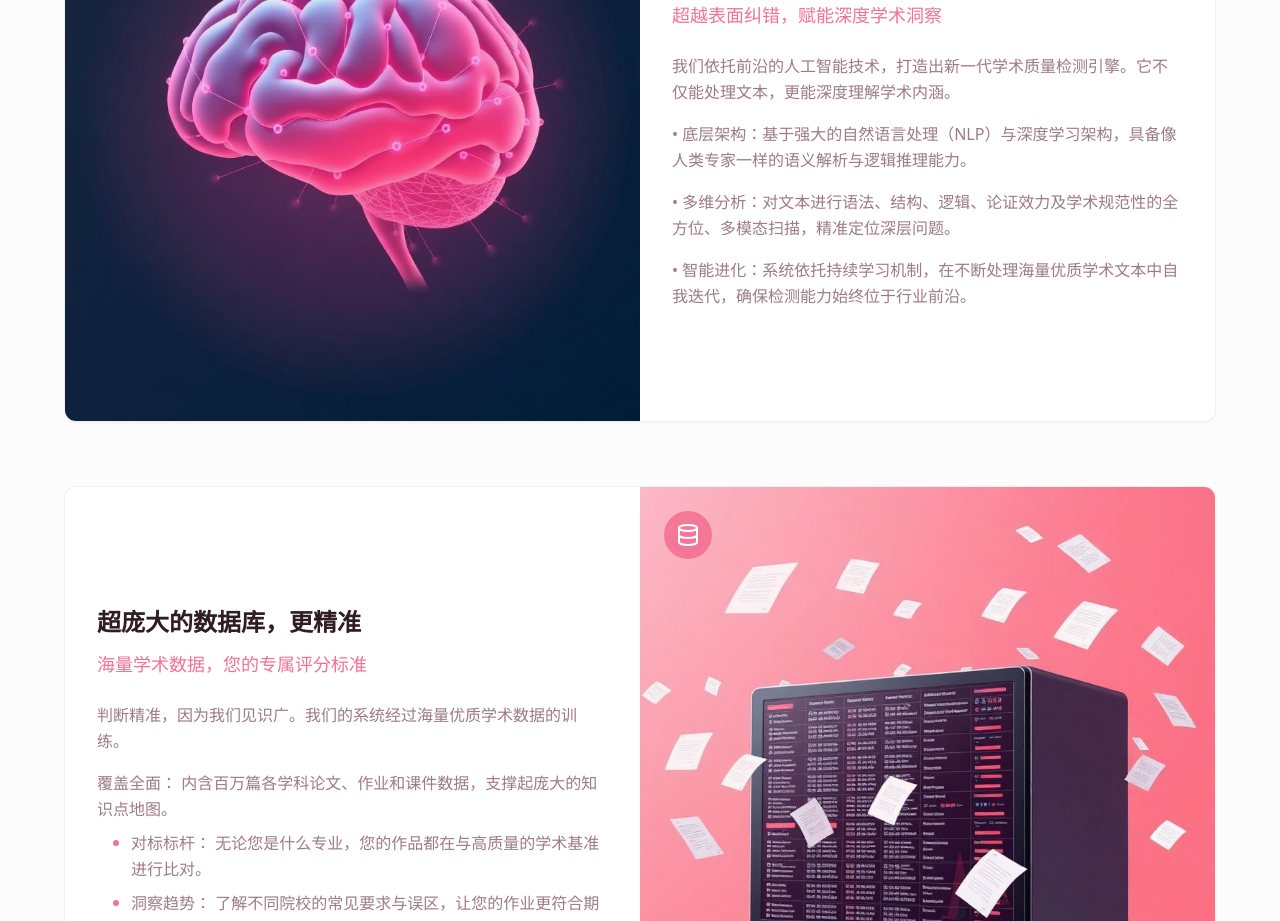
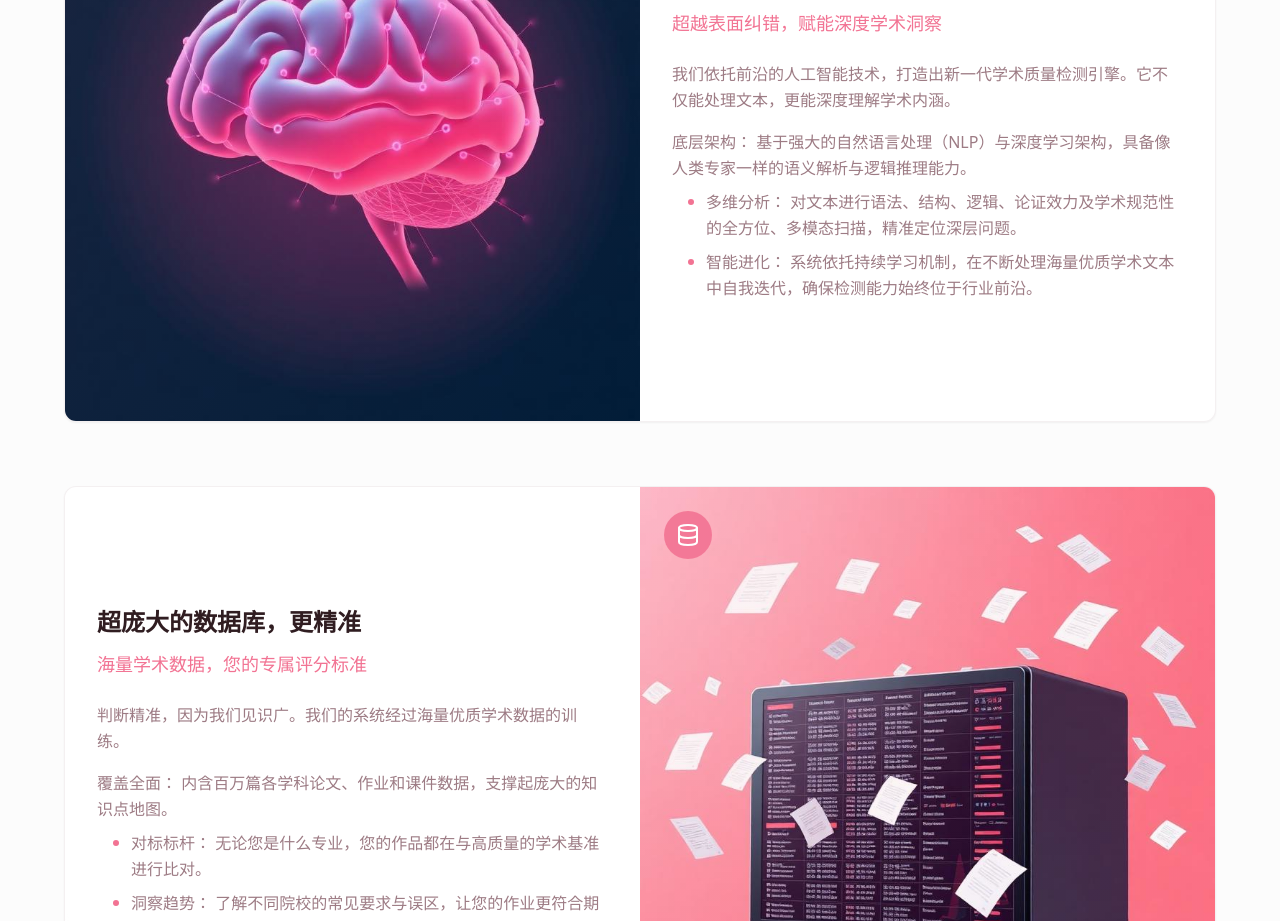
Before and after one commit to rennixue/aiqc, a React (Vite) app: page / in a window 1280 px wide. Shown: the part 2200-3121 px from the top of the page. Built offline with nearby package versions, Linux system fonts and the light colour scheme.

Commit message:
Code edited in Lovable Code Editor
Edited UI in Lovable

```diff
--- a/src/components/IntroductionModule.tsx
+++ b/src/components/IntroductionModule.tsx
@@ -101,9 +101,7 @@ export const IntroductionModule: React.FC = () => {
       subtitle: "超越表面纠错，赋能深度学术洞察",
       content: [
         "我们依托前沿的人工智能技术，打造出新一代学术质量检测引擎。它不仅能处理文本，更能深度理解学术内涵。",
-    "• 底层架构：基于强大的自然语言处理（NLP）与深度学习架构，具备像人类专家一样的语义解析与逻辑推理能力。",
-    "• 多维分析：对文本进行语法、结构、逻辑、论证效力及学术规范性的全方位、多模态扫描，精准定位深层问题。",
-    "• 智能进化：系统依托持续学习机制，在不断处理海量优质学术文本中自我迭代，确保检测能力始终位于行业前沿。"
+        "- 底层架构： 基于强大的自然语言处理（NLP）与深度学习架构，具备像人类专家一样的语义解析与逻辑推理能力。\n- 多维分析： 对文本进行语法、结构、逻辑、论证效力及学术规范性的全方位、多模态扫描，精准定位深层问题。\n- 智能进化： 系统依托持续学习机制，在不断处理海量优质学术文本中自我迭代，确保检测能力始终位于行业前沿。"
       ]
     },
     {
```
